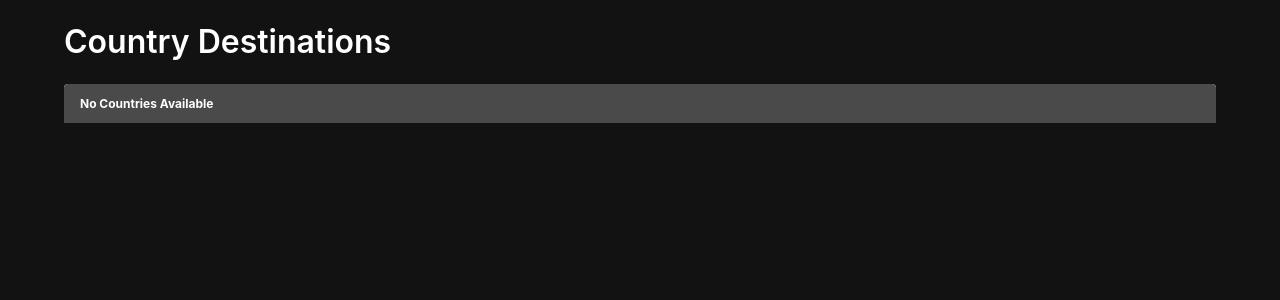
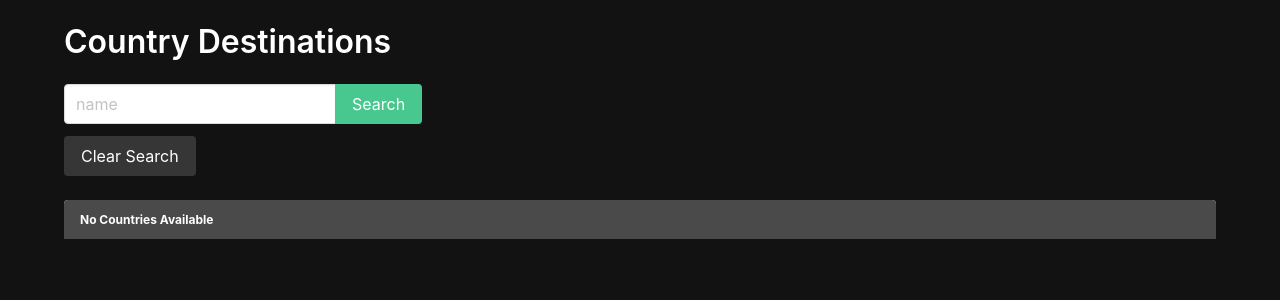
Before and after one commit to Vbeni/travel_django, a Django app: template main_app/templates/country_list.html in a window 1280 px wide. Shown: the part 52-352 px from the top of the page. Run offline with Django 4.2, Linux system fonts and the light colour scheme; the template is opened without the code that fills it, so the values that code supplies are empty.

Commit message:
search bar

```diff
--- a/main_app/templates/country_list.html
+++ b/main_app/templates/country_list.html
@@ -6,6 +6,21 @@
 {% block content %}
 
 <h1 class="title pt-5">Country Destinations</h1>
+
+<form class="mb-5" method="get">
+    <div class="field has-addons">
+      <div class="control">
+        <!--  Our input will search by name of country  -->
+        <input class="input" type="text" name="name" placeholder="name" />
+      </div>
+      <div class="control">
+        <input class="button is-success" type="submit" value="Search" />
+      </div>
+    </div>
+
+    <a class="button is-dark" href="{% url 'country_list' %}">Clear Search</a>
+  </form>
+
 <div class="gallery">
   {% for country in countries %}
   <a href="">
--- a/main_app/views.py
+++ b/main_app/views.py
@@ -2,6 +2,7 @@ from django.shortcuts import render
 from django.views import View
 from django.http import HttpResponse
 from django.views.generic.base import TemplateView
+from .models import Country
 
 
 
@@ -17,7 +18,7 @@ class CountryList(TemplateView):
 
     def get_context_data(self, **kwargs):
         context = super().get_context_data(**kwargs)
-        context["countries"] = countries
+        context["countries"] = Country.objects.all()
         return context
 
 class TravelDestinationList(TemplateView):
@@ -43,7 +44,7 @@ travel_destinations = [
     TravelDestination("Sydney", "Famous for its harbourfront Sydney Opera House and vibrant arts scene.", "Australia", "Spring and Autumn", "$$$", "https://images.unsplash.com/photo-1624138784614-87fd1b6528f8?ixlib=rb-4.0.3&ixid=M3wxMjA3fDB8MHxwaG90by1wYWdlfHx8fGVufDB8fHx8fA%3D%3D&auto=format&fit=crop&w=1933&q=80"),
 ]
 
-class Country:
+class CountryData:
     def __init__(self, name, image, capital, language, currency, population):
         self.name = name
         self.image = image
```
